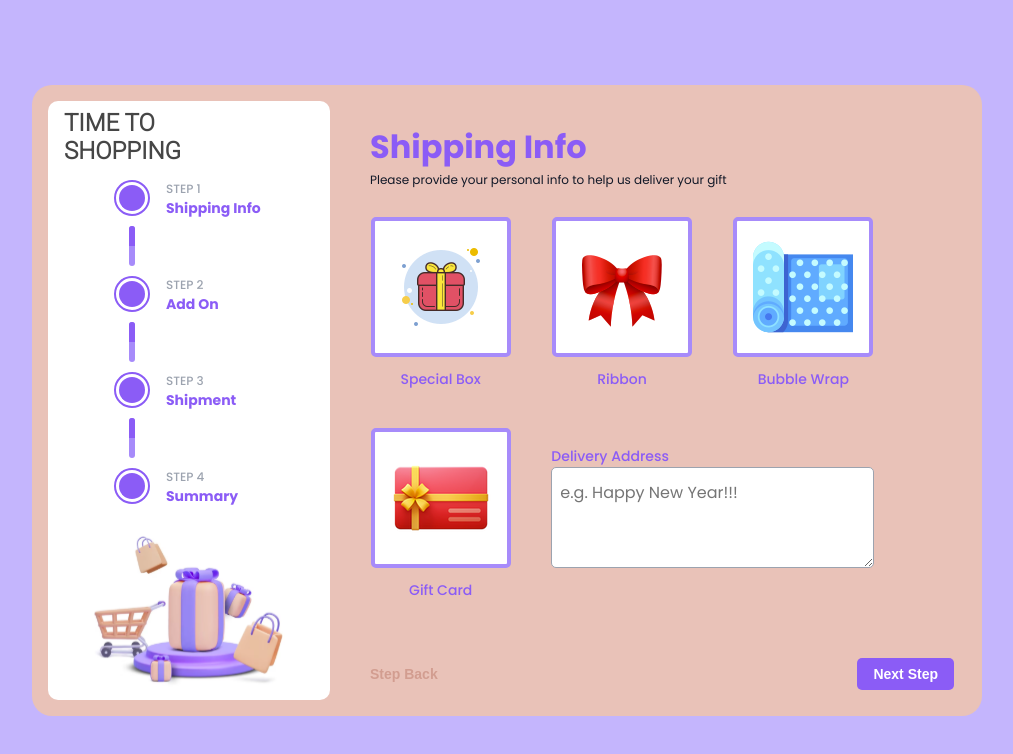
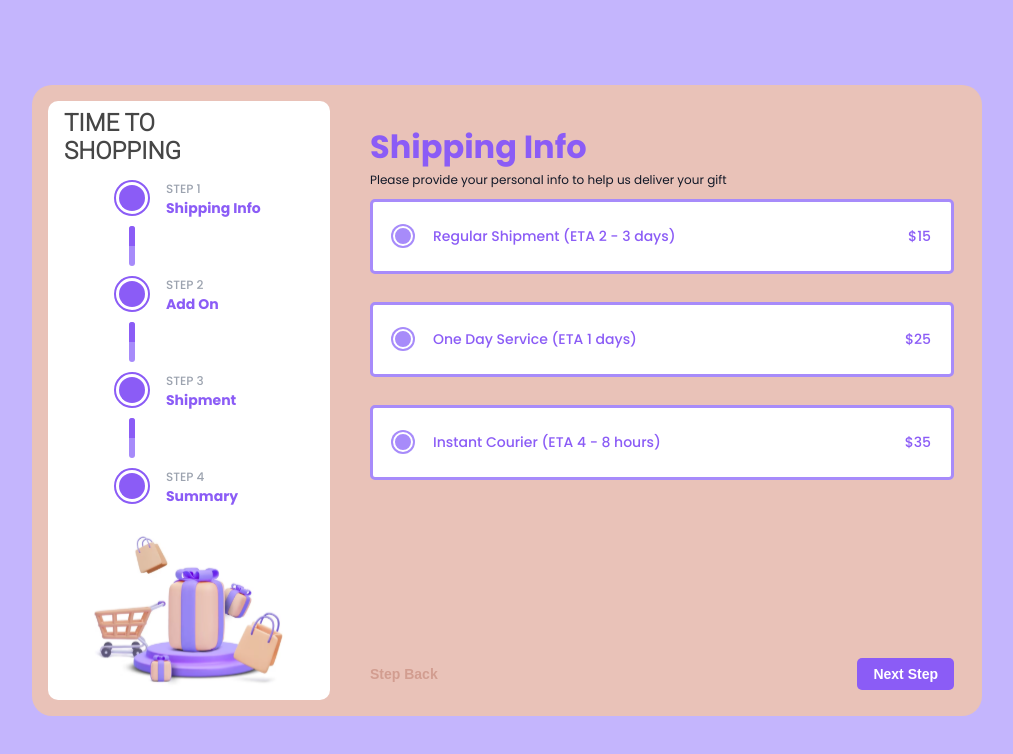
Before and after one commit to naufalzs/gift-shipping-form, a Next.js app: page / in a window 1280 px wide. Shown: the top 754 px of the page, without its empty margins (133-1146 px from the left). Built offline with nearby package versions, Linux system fonts and the light colour scheme.

Commit message:
feat: add form step three UI

```diff
--- a/src/app/globals.sass
+++ b/src/app/globals.sass
@@ -162,6 +162,10 @@ body
     grid-template-columns: repeat(3, 1fr)
     gap: 20px 40px
     margin-right: 80px
+  &--step-3
+    display: flex
+    flex-direction: column
+    row-gap: 28px
 
 .gift-card__wrapper
   grid-column: span 2
@@ -169,6 +173,11 @@ body
 
 input[type=checkbox]
   visibility: hidden
+
+input[type=radio]
+  display: none
+  appearance: none
+  -webkit-appearance: none
 
 .input
   &__label
@@ -199,12 +208,67 @@ input[type=checkbox]
     border-radius: 5px
     margin: 0 auto 12px
     background-color: #fff
+  &__radio
+    width: 20px
+    height: 20px
+    margin-right: 20px
+    border: 2px solid #fff
+    border-radius: 50%
+    flex: 0 0 auto
+    background-color: $color-secondary
+    box-shadow: 0 0 0 2px $color-secondary
 
 #addon-special-box:checked ~ .input__checkbox--special-box,
 #addon-ribbon:checked ~ .input__checkbox--ribbon,
 #addon-bubble-wrap:checked ~ .input__checkbox--bubble-wrap,
 #addon-gift-card:checked ~ .input__checkbox--gift-card
   border: 4px solid $color-primary
+
+.radio-shipment
+  &__container
+    width: 100%
+    height: 75px
+    display: flex
+    align-items: center
+    padding: 20px
+    border: 3px solid $color-secondary
+    border-radius: 5px
+    background-color: #fff
+    cursor: pointer
+  &__info
+    width: 100%
+    display: flex
+    justify-content: space-between
+    align-items: center
+    font-size: 14px
+    font-weight: 500
+
+#shipment-regular
+  &:hover, &:checked
+    ~ .radio-shipment__container--regular
+      border: 3px solid $color-primary
+    ~ .radio-shipment__container--regular > .input__radio--regular
+      border: 2px solid $color-primary
+      background-color: $color-primary
+      box-shadow: 0 0 0 2px $color-primary
+
+#shipment-one-day
+  &:hover, &:checked
+    ~ .radio-shipment__container--one-day
+      border: 3px solid $color-primary
+    ~ .radio-shipment__container--one-day > .input__radio--one-day
+      border: 2px solid $color-primary
+      background-color: $color-primary
+      box-shadow: 0 0 0 2px $color-primary
+
+#shipment-instant
+  &:hover, &:checked
+    ~ .radio-shipment__container--instant
+      border: 3px solid $color-primary
+    ~ .radio-shipment__container--instant > .input__radio--instant
+      border: 2px solid $color-primary
+      background-color: $color-primary
+      box-shadow: 0 0 0 2px $color-primary
 
 @media screen and (max-width: 768px)
   .container
@@ -303,6 +367,23 @@ input[type=checkbox]
     &--step-2
       grid-template-columns: repeat(2, 1fr)
       gap: 5px 20px
+    &--step-3
+      row-gap: 18px
 
   .gift-card__wrapper
     margin: 15px 0 0
+
+  .input
+    &__radio
+      width: 16px
+      height: 16px
+      margin-right: 10px
+
+  .radio-shipment
+    &__container
+      height: 55px
+      padding: 12px
+
+  .shipment-info
+    &__title
+      font-size: 12px
--- a/src/app/page.js
+++ b/src/app/page.js
@@ -94,7 +94,7 @@ export default function Home() {
                 />
               </label>
             </form> */}
-            <form className="form__input form__input--step-2" id="form-step-2">
+            {/* <form className="form__input form__input--step-2" id="form-step-2">
               <label htmlFor="addon-special-box">
                 <input
                   type="checkbox"
@@ -172,6 +172,65 @@ export default function Home() {
                   rows={3}
                 />
               </label>
+            </form> */}
+            <form className="form__input form__input--step-3" id="form-step-3">
+              <div>
+                <input
+                  type="radio"
+                  name="shipment"
+                  id="shipment-regular"
+                />
+                <label
+                  htmlFor="shipment-regular"
+                  className="radio-shipment__container radio-shipment__container--regular"
+                >
+                  <div className="input__radio input__radio--regular"></div>
+                  <div className="radio-shipment__info">
+                    <div className="shipment-info__title">
+                      Regular Shipment (ETA 2 - 3 days)
+                    </div>
+                    <div className="shipment-info__price">$15</div>
+                  </div>
+                </label>
+              </div>
+              <div>
+                <input
+                  type="radio"
+                  name="shipment"
+                  id="shipment-one-day"
+                />
+                <label
+                  htmlFor="shipment-one-day"
+                  className="radio-shipment__container radio-shipment__container--one-day"
+                >
+                  <div className="input__radio input__radio--one-day"></div>
+                  <div className="radio-shipment__info">
+                    <div className="shipment-info__title">
+                      One Day Service (ETA 1 days)
+                    </div>
+                    <div className="shipment-info__price">$25</div>
+                  </div>
+                </label>
+              </div>
+              <div>
+                <input
+                  type="radio"
+                  name="shipment"
+                  id="shipment-instant"
+                />
+                <label
+                  htmlFor="shipment-instant"
+                  className="radio-shipment__container radio-shipment__container--instant"
+                >
+                  <div className="input__radio input__radio--instant"></div>
+                  <div className="radio-shipment__info">
+                    <div className="shipment-info__title">
+                      Instant Courier (ETA 4 - 8 hours)
+                    </div>
+                    <div className="shipment-info__price">$35</div>
+                  </div>
+                </label>
+              </div>
             </form>
           </div>
           <div className="btn-container">
```
